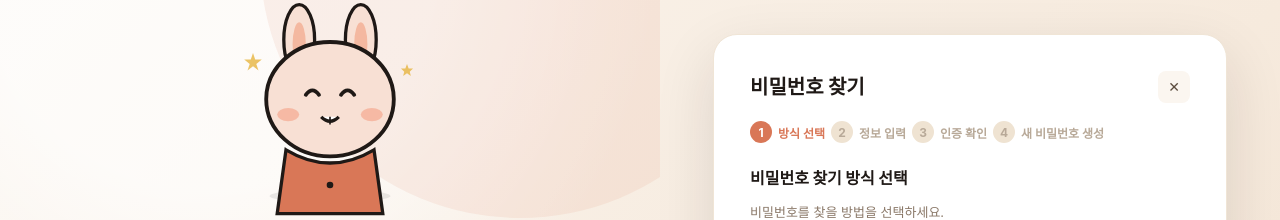
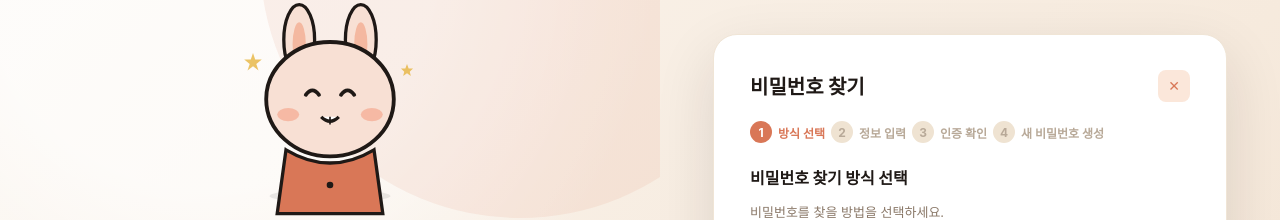
Before and after one commit to Dongyang-Mirae-University-software/SilverBridgeFe, a Next.js app: page /find-password in a window 1280 px wide. In both pictures the pointer is over the button 1174 px from the left and 269 px from the top of the page. Shown: the part 182-402 px from the top of the page. Built offline with nearby package versions, Linux system fonts and the light colour scheme.

Commit message:
Design: 계정 찾기 화면 정리

```diff
--- a/src/app/(auth)/find-email/_components/FindEmailContent.module.css
+++ b/src/app/(auth)/find-email/_components/FindEmailContent.module.css
@@ -27,3 +27,17 @@
   font-size: 0.875rem;
   cursor: pointer;
 }
+
+/* Find email header polish */
+.closeButton {
+  transition:
+    background-color 0.15s ease,
+    color 0.15s ease,
+    transform 0.15s ease;
+}
+
+.closeButton:hover {
+  background: #fbe7da;
+  color: #d97757;
+  transform: translateY(-1px);
+}
--- a/src/app/(auth)/find-password/_components/FindPasswordContent.module.css
+++ b/src/app/(auth)/find-password/_components/FindPasswordContent.module.css
@@ -27,3 +27,17 @@
   font-size: 0.875rem;
   cursor: pointer;
 }
+
+/* Find password header polish */
+.closeButton {
+  transition:
+    background-color 0.15s ease,
+    color 0.15s ease,
+    transform 0.15s ease;
+}
+
+.closeButton:hover {
+  background: #fbe7da;
+  color: #d97757;
+  transform: translateY(-1px);
+}
--- a/src/app/(auth)/find-password/_components/FindPasswordMethodStep.module.css
+++ b/src/app/(auth)/find-password/_components/FindPasswordMethodStep.module.css
@@ -74,3 +74,17 @@
     grid-template-columns: 1fr;
   }
 }
+
+/* Method card polish */
+.methodButton {
+  transition:
+    border-color 0.15s ease,
+    background-color 0.15s ease,
+    box-shadow 0.15s ease,
+    transform 0.15s ease;
+}
+
+.methodButton:hover {
+  transform: translateY(-1px);
+  box-shadow: 0 10px 22px rgba(217, 119, 87, 0.12);
+}
```
Also changed, not shown: src/app/(auth)/find-email/_components/FindEmailResultDisplay.module.css (+10 -0 lines).
